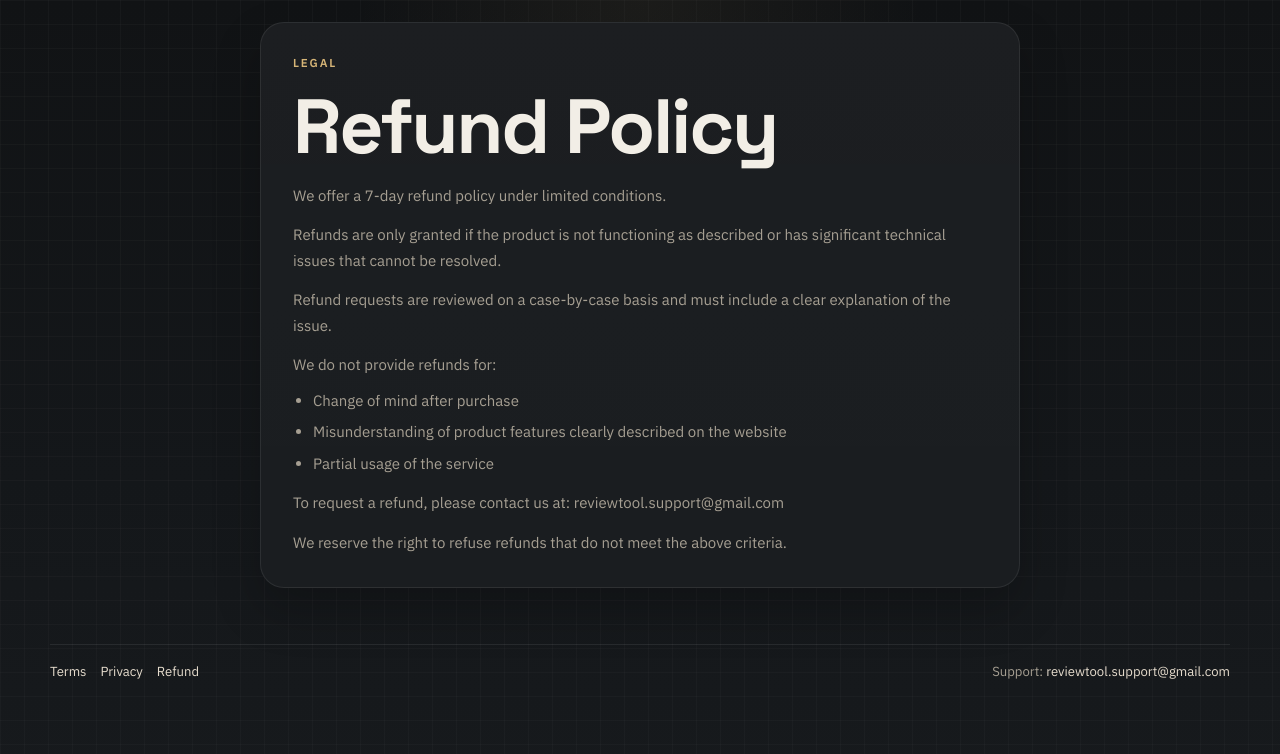
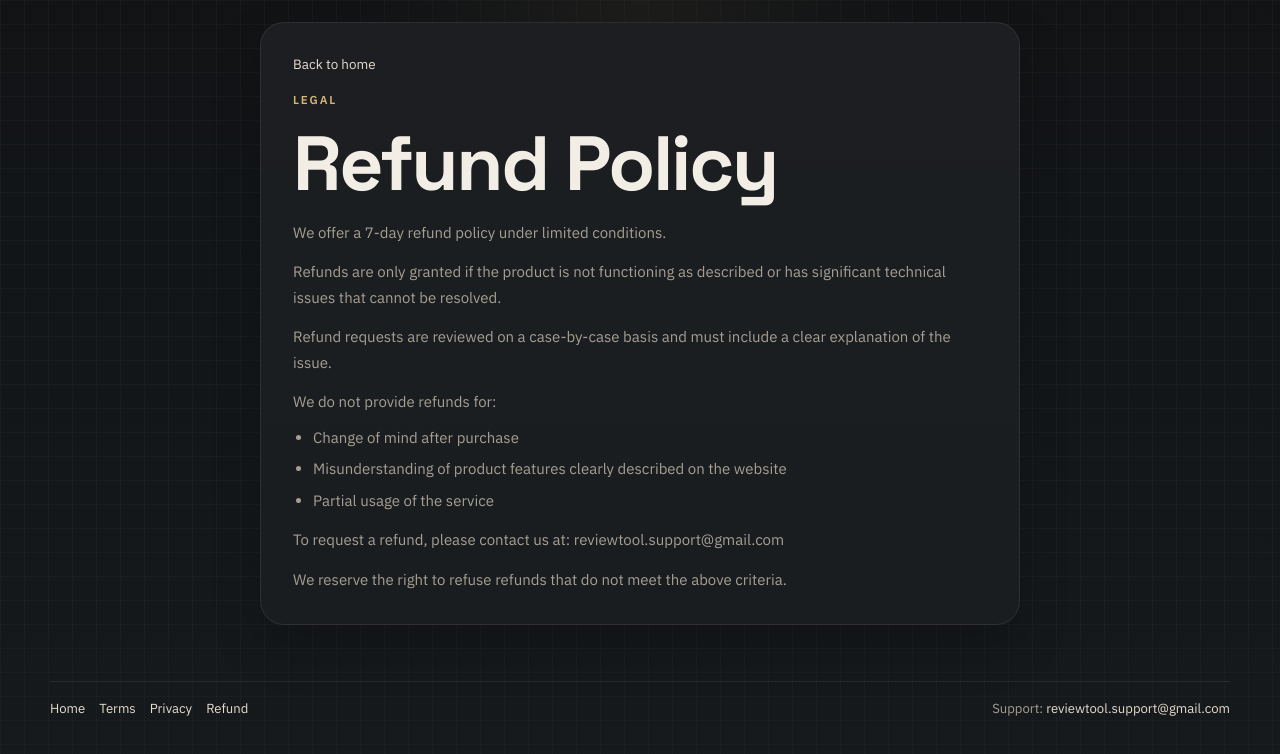
Before and after one commit to dEdwardy/review-intelligence, a Next.js app: page /refund in a window 1280 px wide. Shown: the top 754 px of the page. Built offline with nearby package versions, Linux system fonts and the light colour scheme.

Commit message:
fix: add home links to public pages

```diff
--- a/app/billing/cancel/page.jsx
+++ b/app/billing/cancel/page.jsx
@@ -4,6 +4,11 @@ export default function BillingCancelPage() {
   return (
     <main className="shell shell--landing">
       <section className="pricing-card pricing-card--success">
+        <div className="pricing-card__top">
+          <Link href="/" className="text-link">
+            Back to home
+          </Link>
+        </div>
         <div className="eyebrow">Checkout paused</div>
         <h1>No charge was made.</h1>
         <p className="pricing-card__lede">You can go back and try again whenever you are ready.</p>
--- a/app/billing/success/page.jsx
+++ b/app/billing/success/page.jsx
@@ -18,6 +18,11 @@ export default function BillingSuccessPage({ searchParams }) {
   return (
     <main className="shell shell--landing">
       <section className="pricing-card pricing-card--success">
+        <div className="pricing-card__top">
+          <Link href="/" className="text-link">
+            Back to home
+          </Link>
+        </div>
         <div className="eyebrow">Payment confirmed</div>
         <h1>{projectName} access unlocked.</h1>
         <p className="pricing-card__lede">
--- a/app/globals.css
+++ b/app/globals.css
@@ -130,6 +130,12 @@ header {
   box-shadow: var(--shadow);
   display: grid;
   gap: 18px;
+}
+
+.legal-page__top,
+.pricing-card__top {
+  display: flex;
+  align-items: center;
 }
 
 .legal-page__content {
--- a/app/pricing/page.jsx
+++ b/app/pricing/page.jsx
@@ -77,6 +77,11 @@ export default async function PricingPage() {
         </div>
 
         <aside className="pricing-card pricing-card--panel">
+          <div className="pricing-card__top">
+            <Link href="/" className="text-link">
+              Back to home
+            </Link>
+          </div>
           <div className="eyebrow">Checkout</div>
           <h2>Checkout with PayPal</h2>
           <p className="hint">
--- a/app/refund/page.jsx
+++ b/app/refund/page.jsx
@@ -1,3 +1,5 @@
+import Link from 'next/link';
+
 const SUPPORT_EMAIL =
   process.env.NEXT_PUBLIC_SUPPORT_EMAIL?.trim() || 'reviewtool.support@gmail.com';
 
@@ -9,6 +11,11 @@ export default function RefundPage() {
   return (
     <main className="shell shell--landing">
       <section className="legal-page">
+        <div className="legal-page__top">
+          <Link href="/" className="text-link">
+            Back to home
+          </Link>
+        </div>
         <div className="eyebrow">Legal</div>
         <h1>Refund Policy</h1>
         <div className="legal-page__content">
--- a/components/site-footer.jsx
+++ b/components/site-footer.jsx
@@ -7,6 +7,7 @@ export default function SiteFooter() {
     <footer className="site-footer">
       <div className="site-footer__inner">
         <div className="site-footer__links" aria-label="Legal">
+          <Link href="/">Home</Link>
           <Link href="/terms">Terms</Link>
           <Link href="/privacy">Privacy</Link>
           <Link href="/refund">Refund</Link>
```
Also changed, not shown: app/privacy/page.jsx (+7 -0 lines), app/terms/page.jsx (+7 -0 lines).
